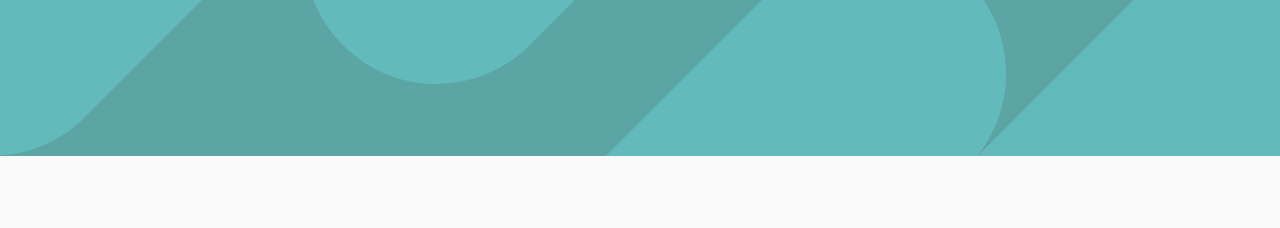
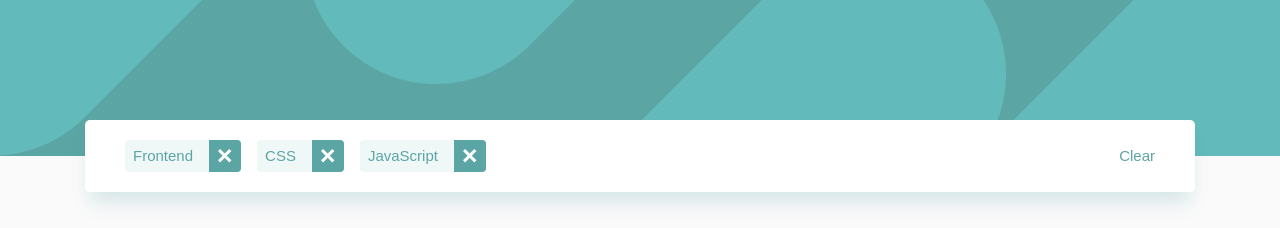
Before and after one commit to Baxtibay/job-listing, a plain HTML site: page index.html in a window 1280 px wide. Shown: the top 228 px of the page. Drawn offline with Linux system fonts and the light colour scheme.

Commit message:
Add modal

```diff
--- a/css/style.css
+++ b/css/style.css
@@ -151,6 +151,11 @@ img {
   line-height: 24px;
   text-decoration: none;
   color: var(--black-color);
+  transition: color .4s ease;
+}
+
+.user-link:hover {
+  color: var(--text-heading-color);
 }
 
 .work-status-list {
@@ -204,3 +209,86 @@ img {
   color: var(--text-heading-color);
   background-color: #EFF7F7;
 }
+
+.soft-skills-link:hover {
+  color: #fff;
+  background-color: var(--text-heading-color);
+}
+
+
+/* MODAL */
+.modal {
+  width: 1110px;
+  padding: 20px 40px;
+  display: flex;
+  align-items: center;
+  justify-content: space-between;
+  position: absolute;
+  top: 120px;
+  border-radius: 5px;
+  color: var(--text-heading-color);
+  background-color: #fff;
+  box-shadow: 0px 15px 20px -5px rgba(13, 113, 130, 0.15);
+}
+
+.skills-list {
+  display: flex;
+  align-items: center;
+  padding: 0;
+  margin: 0;
+  list-style: none;
+}
+
+.skills-item {
+  position: relative;
+  display: flex;
+  align-items: center;
+  padding: 4px 40px 4px 8px;
+  background-color: #eff7f7;
+  border-radius: 4px;
+}
+
+.skills-item span {
+  margin-right: 8px;
+}
+
+.close-svg {
+  position: absolute;
+  top: 0;
+  right: 0;
+  padding: 9px;
+  border-top-right-radius: 4px;
+  border-bottom-right-radius: 4px;
+  background-color: var(--text-heading-color);
+}
+
+.close-svg:hover {
+  opacity: 0.6;
+}
+
+.close-svg:active {
+  background-color: var(--black-color);
+}
+
+.skills-item:not(:last-child) {
+  margin-right: 16px;
+}
+
+.close-btn {
+  display: inline-block;
+  position: absolute;
+  top: 0;
+  right: 0;
+  background-color: var(--text-heading-color);
+}
+
+.clear-btn {
+  display: flex;
+  text-decoration: none;
+  color: var(--text-heading-color);
+}
+
+.clear-btn:hover {
+  text-decoration: underline;
+  text-decoration-color: var(--text-heading-color);
+}
--- a/index.html
+++ b/index.html
@@ -97,12 +97,32 @@
               <a class="soft-skills-link" href="">Python</a>
             </li>
             <li class="soft-skills-item">
-              <a class="soft-skills-link" href="">React</a>
+              <a class="soft-skills-link" href="#">React</a>
             </li>
           </ul>
         </li>
 
       </ul>
+
+      <!-- MODAL -->
+      <div class="modal">
+        <ul class="skills-list">
+          <li class="skills-item">
+            <span>Frontend</span>
+            <img class="close-svg" src="img/close-button.svg" alt="">
+          </li>
+          <li class="skills-item">
+            <span>CSS</span>
+            <img class="close-svg" src="img/close-button.svg" alt="">
+          </li>
+          <li class="skills-item">
+            <span>JavaScript</span>
+            <img class="close-svg" src="img/close-button.svg" alt="">
+          </li>
+        </ul>
+
+        <a class="clear-btn" href="#">Clear</a>
+      </div>
     </div>
 
   </main>
```
Also changed, not shown: img/close-button.svg (added).
